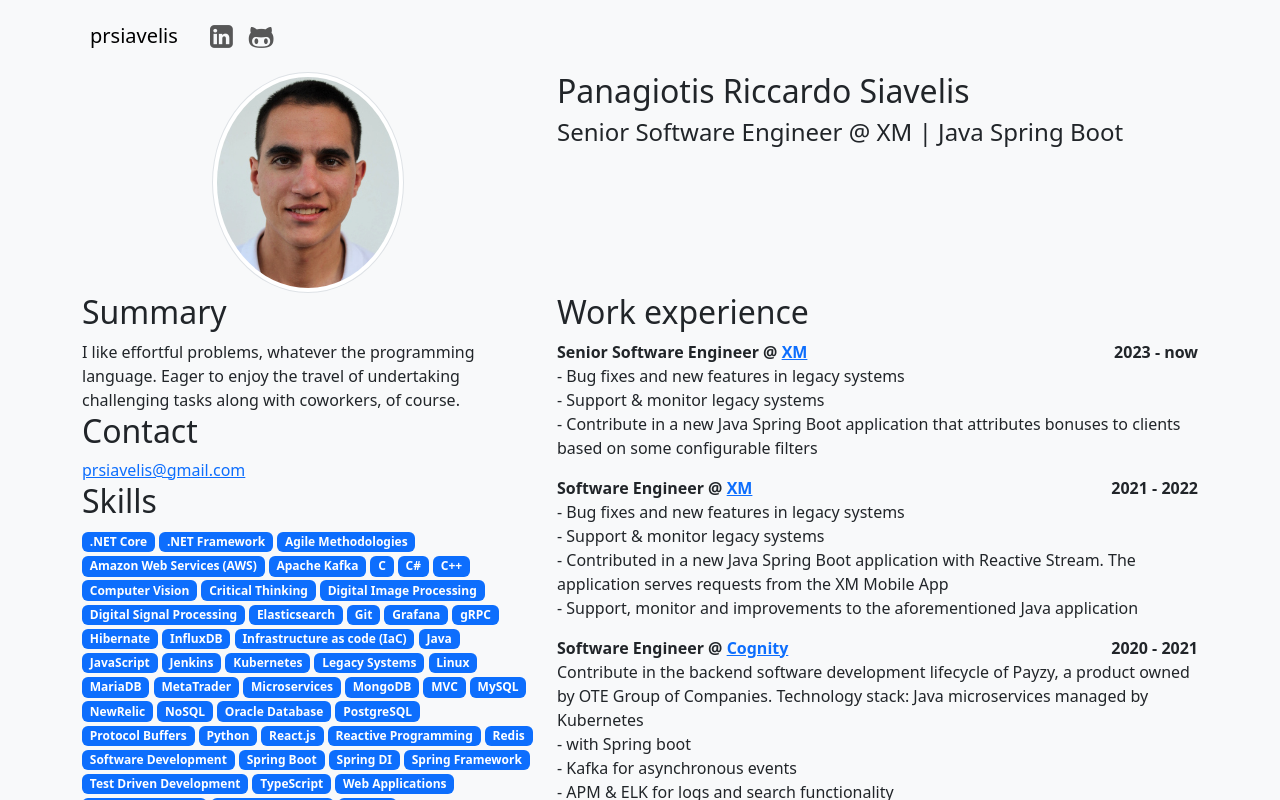
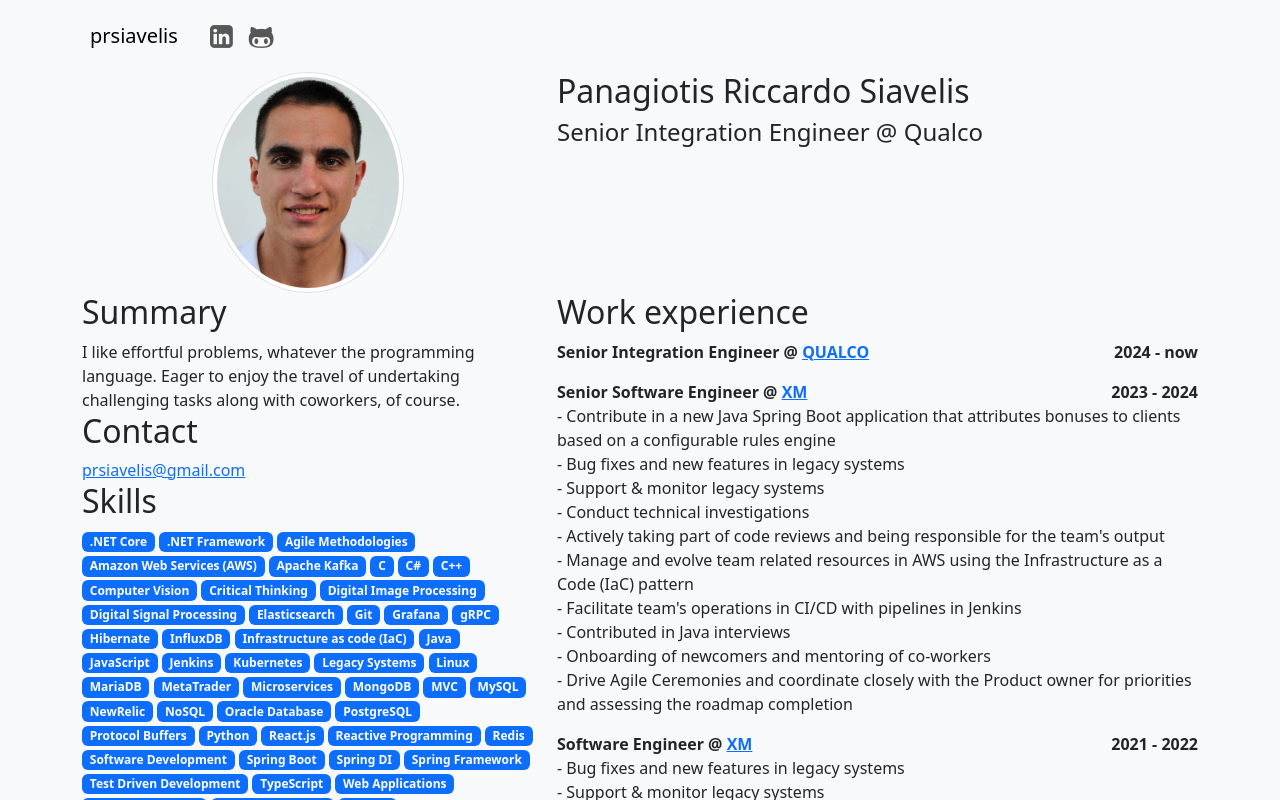
Before and after one commit to siavelis/siavelis.github.io, a Next.js app: page / in a window 1280 px wide. Shown: the top 800 px of the page. Built offline with nearby package versions, Linux system fonts and the light colour scheme.

Commit message:
Update resume

```diff
--- a/src/data/json_stub.json
+++ b/src/data/json_stub.json
@@ -2,7 +2,7 @@
   "$schema": "https://raw.githubusercontent.com/jsonresume/resume-schema/v1.0.0/schema.json",
   "basics": {
     "name": "Panagiotis Riccardo Siavelis",
-    "label": "Senior Software Engineer @ XM | Java Spring Boot",
+    "label": "Senior Integration Engineer @ Qualco",
     "image": "",
     "email": "prsiavelis@gmail.com",
     "phone": "",
@@ -22,12 +22,21 @@
   },
   "work": [
     {
+      "name": "QUALCO",
+      "position": "Senior Integration Engineer",
+      "startDate": "2024-04-30",
+      "endDate": "",
+      "highlights": [],
+      "url": "https://www.linkedin.com/company/qualco/",
+      "location": "Athens, Attiki, Greece"
+    },
+    {
       "name": "XM",
       "position": "Senior Software Engineer",
       "startDate": "2023-01-31",
-      "endDate": "",
+      "endDate": "2024-03-31",
       "highlights": [],
-      "summary": "- Bug fixes and new features in legacy systems\n- Support & monitor legacy systems\n- Contribute in a new Java Spring Boot application that attributes bonuses to clients based on some configurable filters",
+      "summary": "- Contribute in a new Java Spring Boot application that attributes bonuses to clients based on a configurable rules engine\n- Bug fixes and new features in legacy systems\n- Support & monitor legacy systems\n- Conduct technical investigations\n- Actively taking part of code reviews and being responsible for the team's output\n- Manage and evolve team related resources in AWS using the  Infrastructure as a Code (IaC) pattern\n- Facilitate team's operations in CI/CD with pipelines in Jenkins\n- Contributed in Java interviews\n- Onboarding of newcomers and mentoring of co-workers  \n- Drive Agile Ceremonies and coordinate closely with the Product owner for priorities and assessing the roadmap completion",
       "url": "https://www.linkedin.com/company/xm-global/",
       "location": "Athens, Attiki, Greece"
     },
@@ -462,7 +471,12 @@
     }
   ],
   "interests": [],
-  "references": [],
+  "references": [
+    {
+      "name": "David Sarikas",
+      "reference": "I worked with Panagiotis in the same Business Stream. Him and I had a very close working relationship as he was leading the development team that was responsible to deliver and bring to life my requests. Panagiotis was leading  his team on delivering high quality products and features leveraging Agile Methodologies. \nPanagiotis was not just a team leader, but a mentor and a friend. His meticulous attention to detail, particularly evident in our Pandora Project, ensured its success. He fostered a collaborative environment where every team member felt valued and inspired and he ensured that the business requirements were translated into technical tasks for his team. \nPanagiotis departure leaves big shoes to fill, and any team would be lucky to have him. Best of luck in your future endeavors!"
+    }
+  ],
   "projects": [],
   "meta": {
     "version": "v1.0.0",
--- a/src/pages/index.tsx
+++ b/src/pages/index.tsx
@@ -112,8 +112,7 @@ const IndexPage = ({
                         </Row>
                         <Row style={{paddingBottom: '1rem'}}>
                             <div dangerouslySetInnerHTML={{
-                                __html: summary
-                                    .replaceAll("\n", "<br/>")
+                                __html: (summary || '').replaceAll("\n", "<br/>")
                             }}/>
                         </Row>
                     </div>
```
